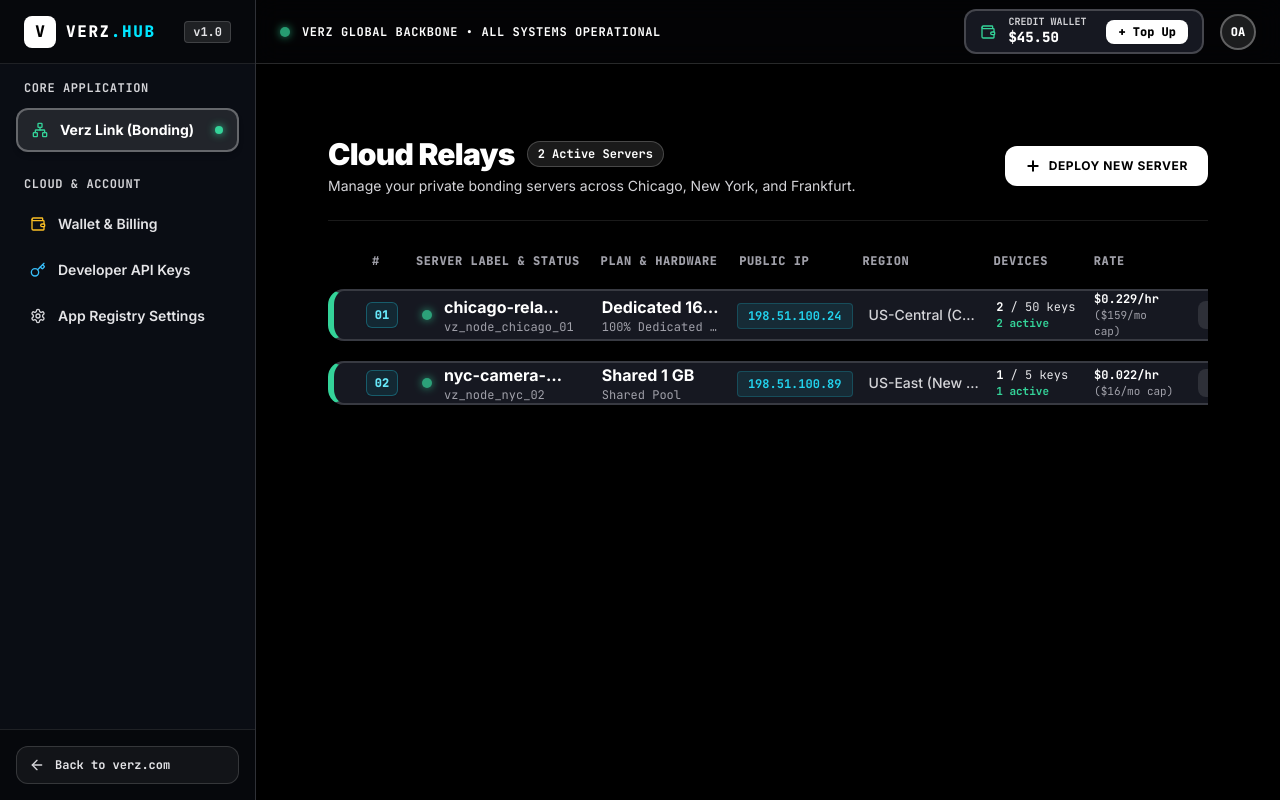
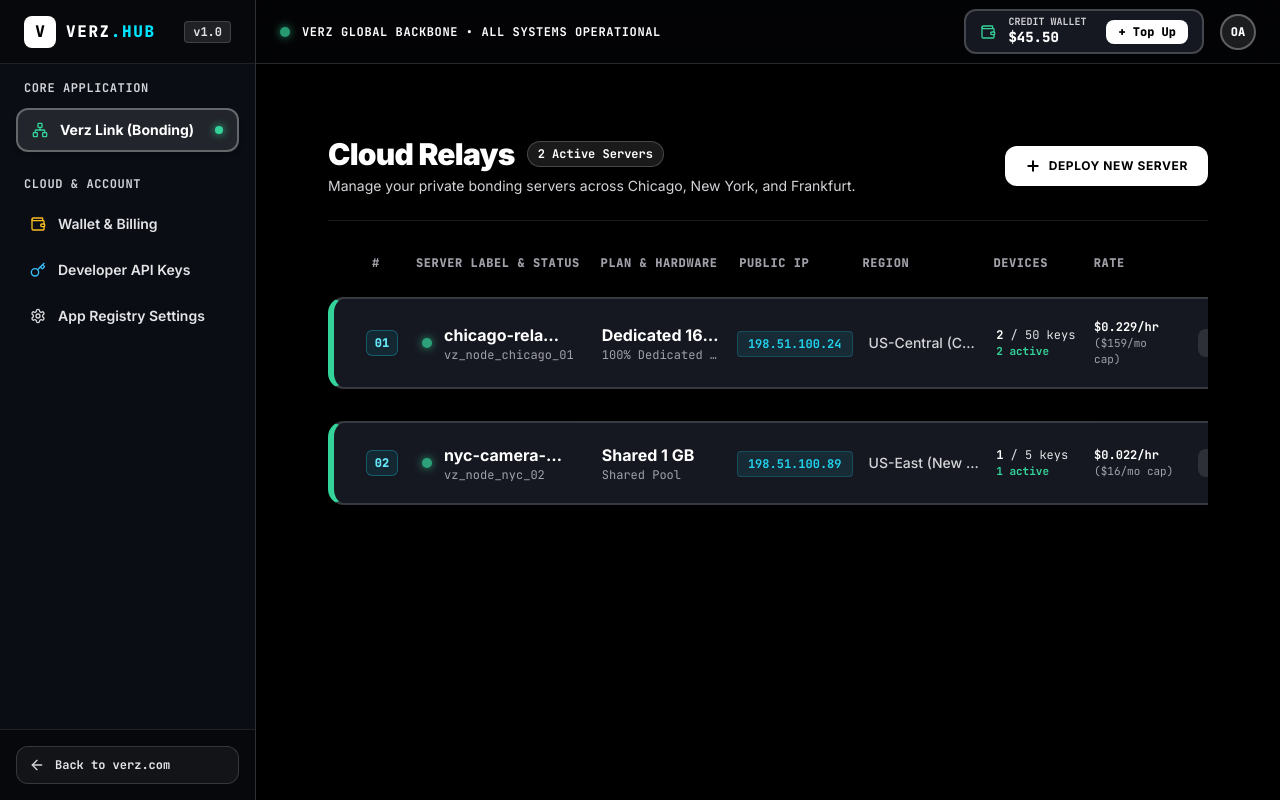
Before and after one commit to omaralabed/VERZ, a Next.js app: page /hub in a window 1280 px wide. Built offline with nearby package versions, Linux system fonts and the light colour scheme.

Commit message:
style: increase gap between server floating cards to space-y-8 (32px)

```diff
--- a/src/app/hub/page.tsx
+++ b/src/app/hub/page.tsx
@@ -916,11 +916,11 @@ export default function HubDashboard() {
               </div>
             ) : (
               /* Cloud Instances Fleet Spaced Floating Cards */
-              <div className="space-y-2">
-                <div className="overflow-x-auto pb-2">
-                  <div className="min-w-[1020px] space-y-3">
+              <div className="space-y-3">
+                <div className="overflow-x-auto pb-4">
+                  <div className="min-w-[1020px] space-y-4">
                     {/* Header Columns Alignment Bar */}
-                    <div className="grid grid-cols-[48px_2.2fr_1.6fr_1.4fr_1.5fr_1.1fr_1.1fr_130px] items-center gap-4 px-6 py-2 text-xs font-mono font-black uppercase tracking-wider text-zinc-400">
+                    <div className="grid grid-cols-[48px_2.2fr_1.6fr_1.4fr_1.5fr_1.1fr_1.1fr_130px] items-center gap-4 px-6 py-2.5 text-xs font-mono font-black uppercase tracking-wider text-zinc-400">
                       <div className="text-center">#</div>
                       <div>Server Label & Status</div>
                       <div>Plan & Hardware</div>
@@ -932,19 +932,19 @@ export default function HubDashboard() {
                     </div>
 
                     {/* Spaced Floating Cards List */}
-                    <div className="space-y-5">
+                    <div className="space-y-8">
                       {nodes.map((node, index) => {
                         const activeDevCount = node.devices.filter((d) => d.status === "connected").length;
                         const rowNumber = String(index + 1).padStart(2, "0");
                         return (
                           <div
                             key={node.id}
-                          onClick={() => {
-                            setSelectedNodeId(node.id);
-                            setCurrentView("manage");
-                          }}
-                          className="grid grid-cols-[48px_2.2fr_1.6fr_1.4fr_1.5fr_1.1fr_1.1fr_130px] items-center gap-4 px-6 py-4.5 rounded-2xl bg-surface-100 hover:bg-[#181D2A] border-2 border-white/15 hover:border-cyan-400/50 border-l-[6px] border-l-emerald-400 transition-all shadow-md hover:shadow-[0_8px_30px_rgba(0,229,255,0.08)] group cursor-pointer"
-                        >
+                            onClick={() => {
+                              setSelectedNodeId(node.id);
+                              setCurrentView("manage");
+                            }}
+                            className="grid grid-cols-[48px_2.2fr_1.6fr_1.4fr_1.5fr_1.1fr_1.1fr_130px] items-center gap-4 px-6 py-5 rounded-2xl bg-surface-100 hover:bg-[#181D2A] border-2 border-white/15 hover:border-cyan-400/50 border-l-[6px] border-l-emerald-400 transition-all shadow-lg hover:shadow-[0_12px_36px_rgba(0,229,255,0.1)] group cursor-pointer"
+                          >
                           {/* 1. Number Badge */}
                           <div className="flex items-center justify-center">
                             <span className="font-mono text-xs font-black text-cyan-300 bg-cyan-500/10 border border-cyan-400/30 px-2 py-1 rounded-md shadow-sm group-hover:bg-cyan-400 group-hover:text-black transition-colors">
```
